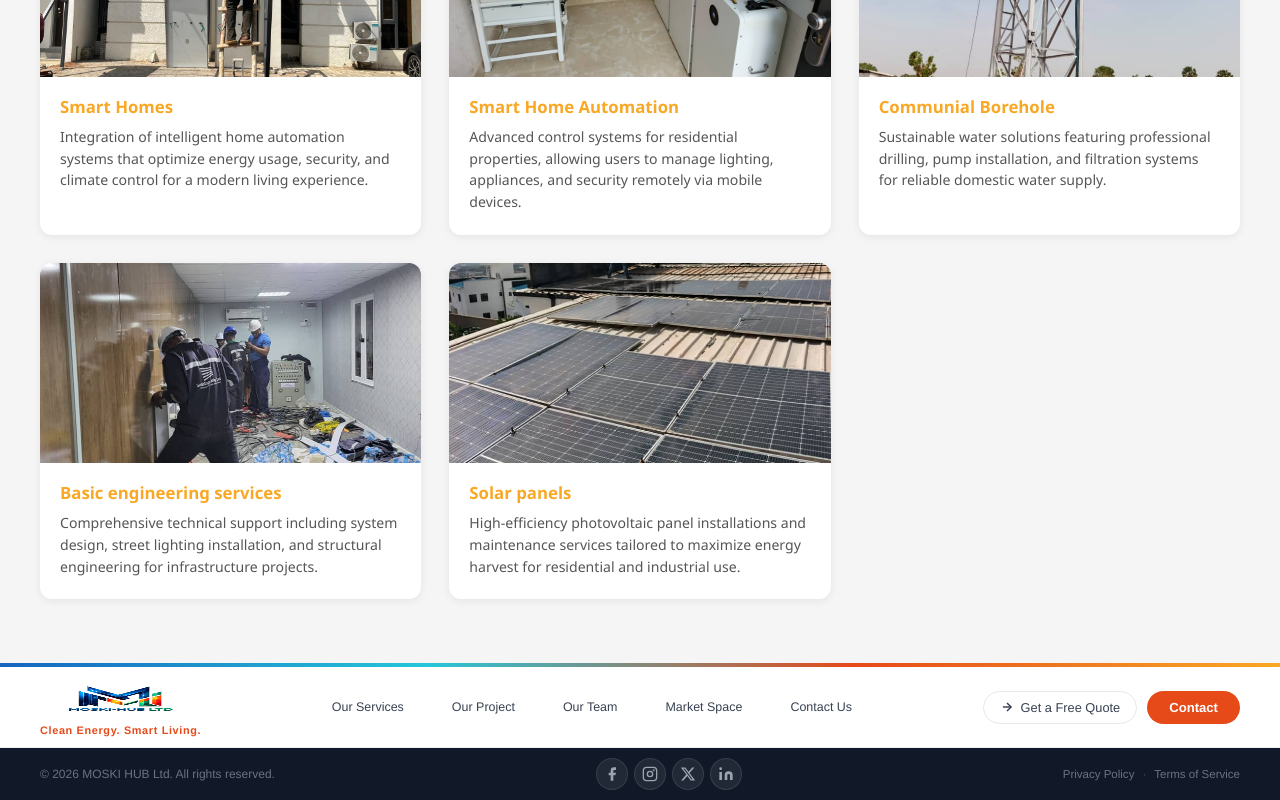
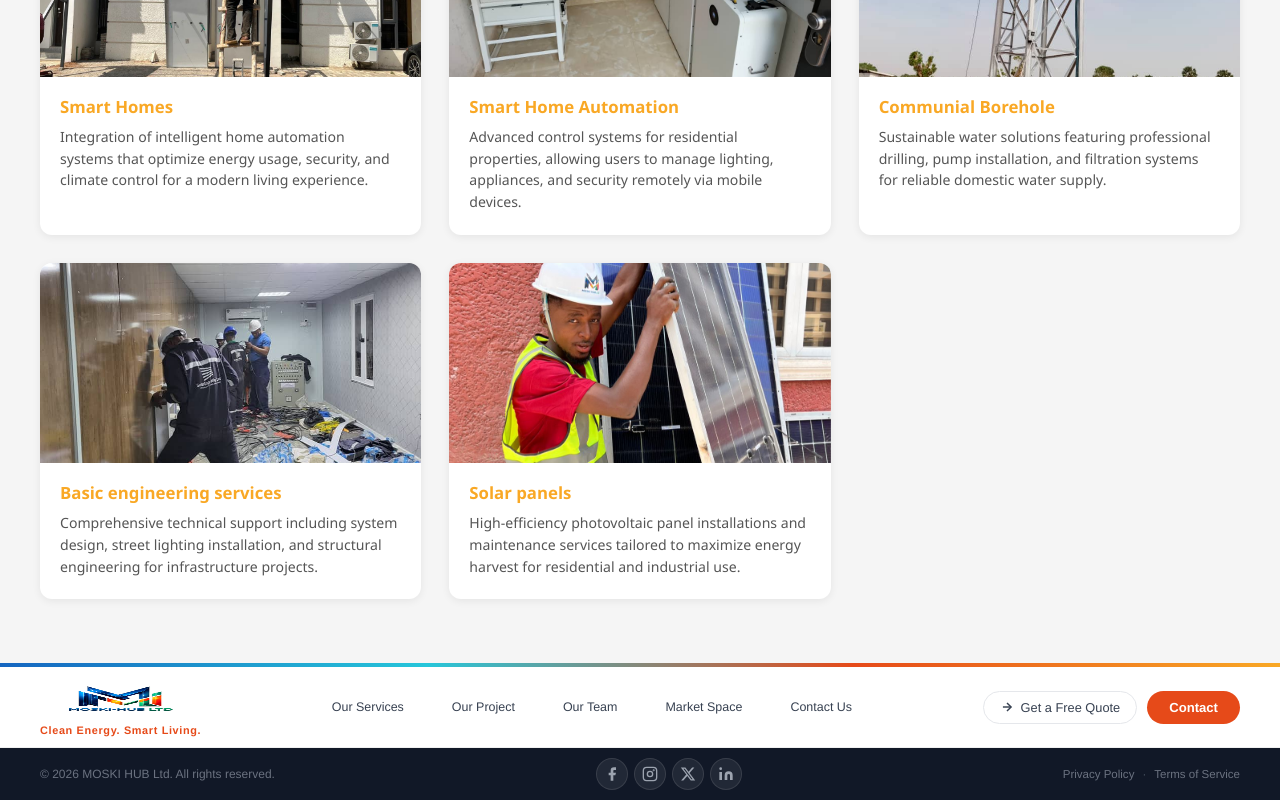
Before and after one commit to onyillto/solar_business, a Vue app: page /projects in a window 1280 px wide. Shown: the part 906-1706 px from the top of the page. Built offline with nearby package versions, Linux system fonts and the light colour scheme; a web font is replaced by a local one.

Commit message:
Update ProjectGallery.vue

```diff
--- a/src/components/ProjectGallery.vue
+++ b/src/components/ProjectGallery.vue
@@ -121,9 +121,9 @@ export default {
           description:
             'High-efficiency photovoltaic panel installations and maintenance services tailored to maximize energy harvest for residential and industrial use.',
           images: [
-            '/install_solar.jpeg',
+            '/mo.jpeg',
             '/solar2.jpeg',
-            '/sol3.jpeg',
+            '/mo2.jpeg',
 
           ],
         },
```
